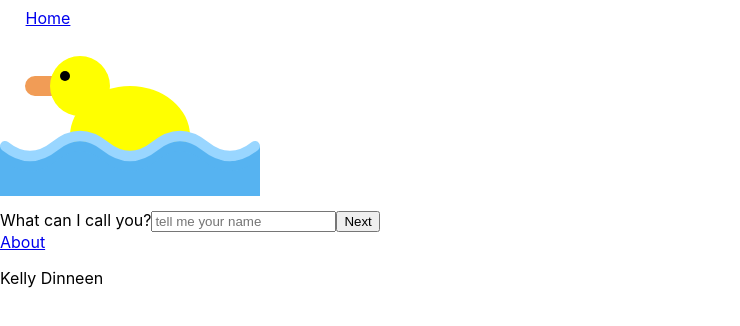
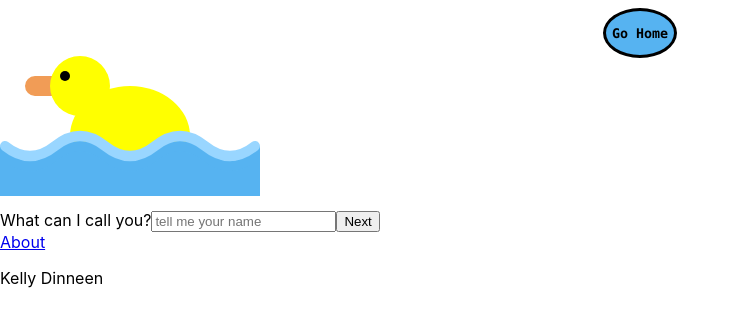
Before and after one commit to kellydinneen/rubberduck, a React (Create React App) app: page /form in a window 1280 px wide. Shown: the top 326 px of the page, without its empty margins (0-740 px from the left). Built offline with nearby package versions, Linux system fonts and the light colour scheme.

Commit message:
Fix home button styling

```diff
--- a/src/components/Header/Header.css
+++ b/src/components/Header/Header.css
@@ -1,16 +1,23 @@
 header {
   display: flex;
-  justify-content: flex-start;
+  justify-content: center;
   height: 7vh;
   width: 100vw;
   text-align: center;
 }
 
 .home-button {
-  margin-left: 2vw;
   margin-top: 1vh;
+  border-radius: 50%;
+  background: #56B3F1;
+  font-family: Menlo;
+  font-weight: bolder;
+  border: solid black;
+  height: 50px;
+  cursor: pointer;
 }
 
-.title {
-  margin-left: 2vw;
+.site-title {
+  font-family: Menlo;
+  color: yellow;
 }
--- a/src/components/Header/Header.js
+++ b/src/components/Header/Header.js
@@ -5,11 +5,11 @@ import './Header.css';
 const Header = (props) => {
   return (
     <header>
-      {props.home && <h1 className='title'>Rubberduck</h1>}
+      {props.home && <h1 className='site-title'>Rubberduck</h1>}
       {!props.home &&
         <>
-          <Link className='home-button' to='/'>
-            Home
+          <Link to='/'>
+            <button className='home-button'>Go Home</button>
           </Link>
         </>
       }
```
